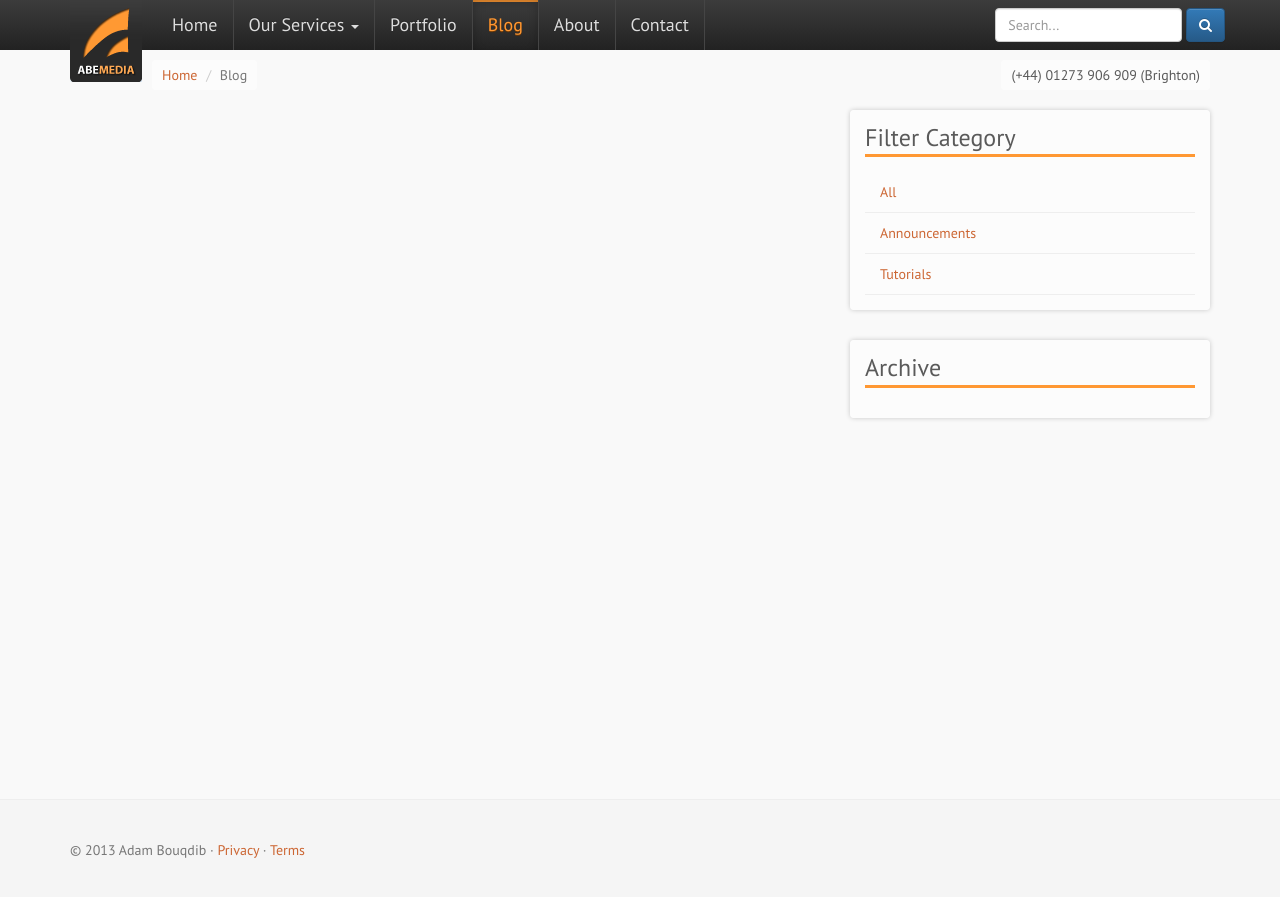
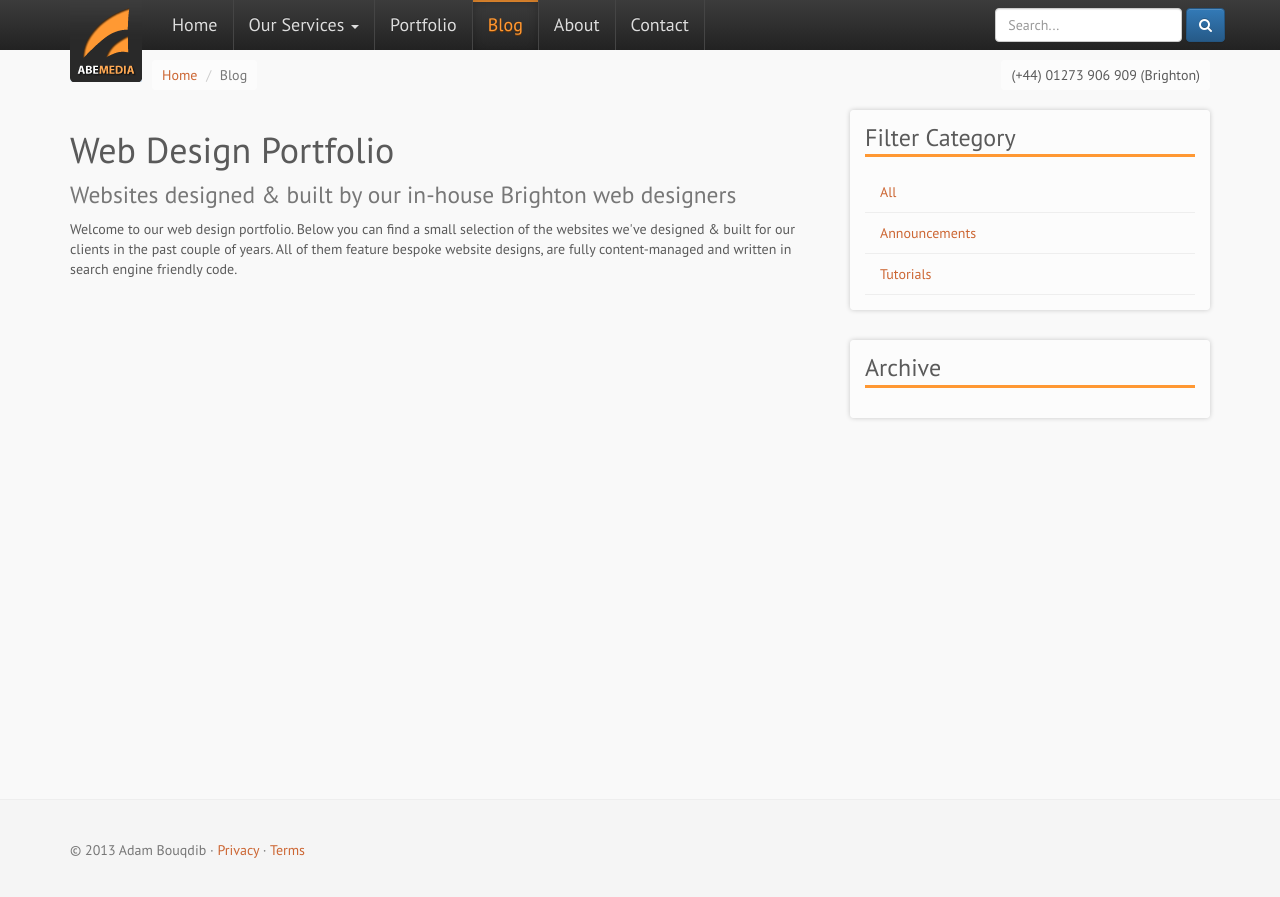
Before and after one commit to abemedia/abemedia.github.io, a Jekyll site: the page built from blog/index.html, in a window 1280 px wide. Shown: the top 897 px of the page. Built offline with Jekyll 4.4.1, drawn with Linux system fonts in a browser that asks for light colours; nearby versions of some CDN libraries; comment, search, counter and statistics services are not loaded.

Commit message:
Update page-blog.html

```diff
--- a/_includes/page-blog.html
+++ b/_includes/page-blog.html
@@ -1,3 +1,9 @@
+<h1>Web Design Portfolio <br>
+<small>Websites designed & built by our in-house Brighton web designers</small></h1>
+
+Welcome to our web design portfolio. Below you can find a small selection of the websites we've designed & built for our clients in the past couple of years.
+All of them feature bespoke website designs, are fully content-managed and written in search engine friendly code.
+
 {% for post in site.categories.blog %}
     {% if post.categories contains {{page.slug}} %}
         <div class="box post">
```
